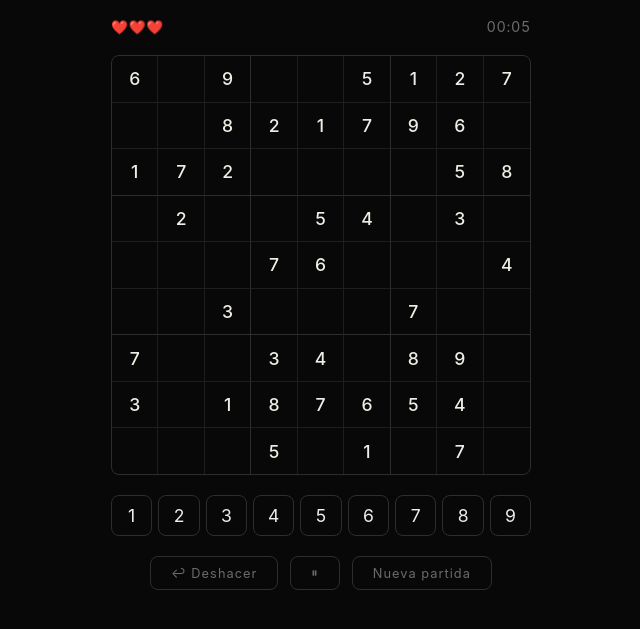
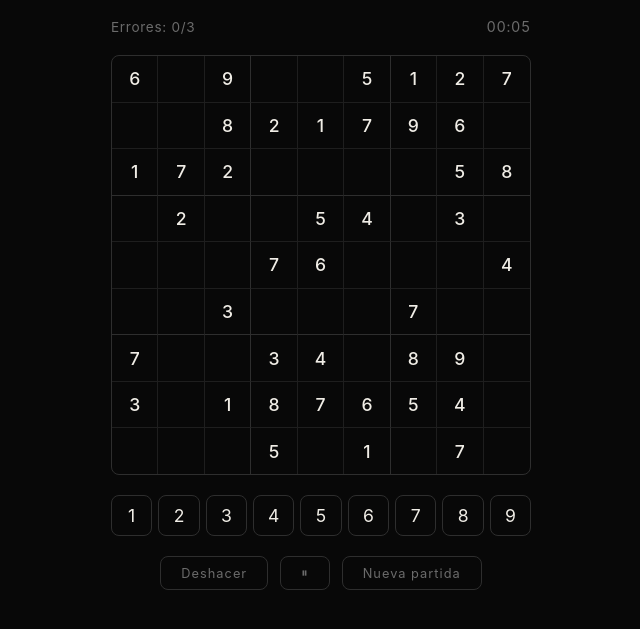
Before and after one commit to sasabrina/sudoku, a website built with Vite: page index.html in a window 1280 px wide. Shown: the part 71-700 px from the top of the page, without its empty margins (319-959 px from the left). Built offline with nearby package versions, Linux system fonts and the light colour scheme.

Commit message:
update error display format and improve button functionality in UI

```diff
--- a/index.html
+++ b/index.html
@@ -31,7 +31,7 @@
       </div>
 
       <div id="controls">
-        <button id="btn-undo">↩ Deshacer</button>
+        <button id="btn-undo">Deshacer</button>
         <button id="btn-pause">⏸</button>
         <button id="btn-new-game">Nueva partida</button>
       </div>
--- a/src/UI.ts
+++ b/src/UI.ts
@@ -1,5 +1,5 @@
 import { Game } from './Game';
-import { GRID_SIZE } from './constants';
+import { ERROR_LIMIT, GRID_SIZE } from './constants';
 
 export class UI {
   private game: Game;
@@ -92,10 +92,7 @@ export class UI {
     });
 
     // Errors display
-    const remaining = this.game.errors;
-    const max = 3;
-    this.$errorsDisplay.textContent =
-      '❤️'.repeat(max - remaining) + '🖤'.repeat(remaining);
+    this.$errorsDisplay.textContent = `Errores: ${this.game.errors}/${ERROR_LIMIT}`;
 
     // Disable numpad buttons for completed numbers
     const counts = new Array(10).fill(0);
```
